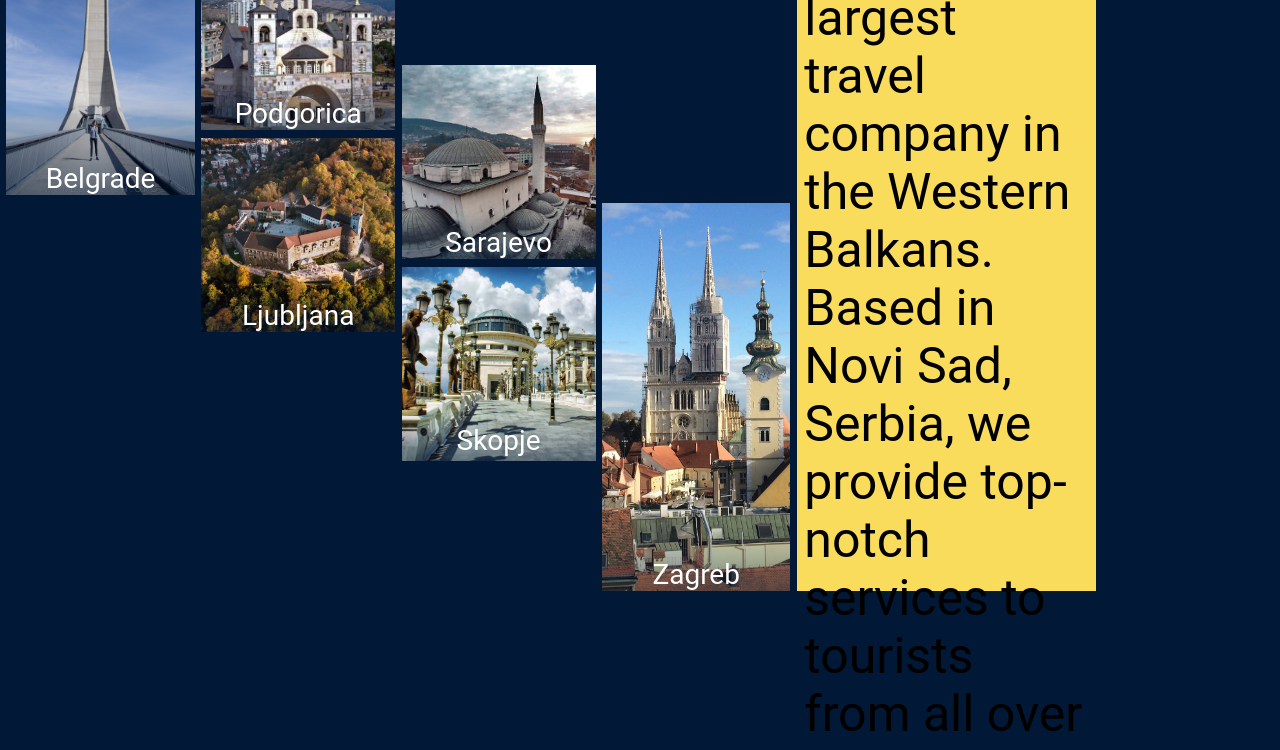
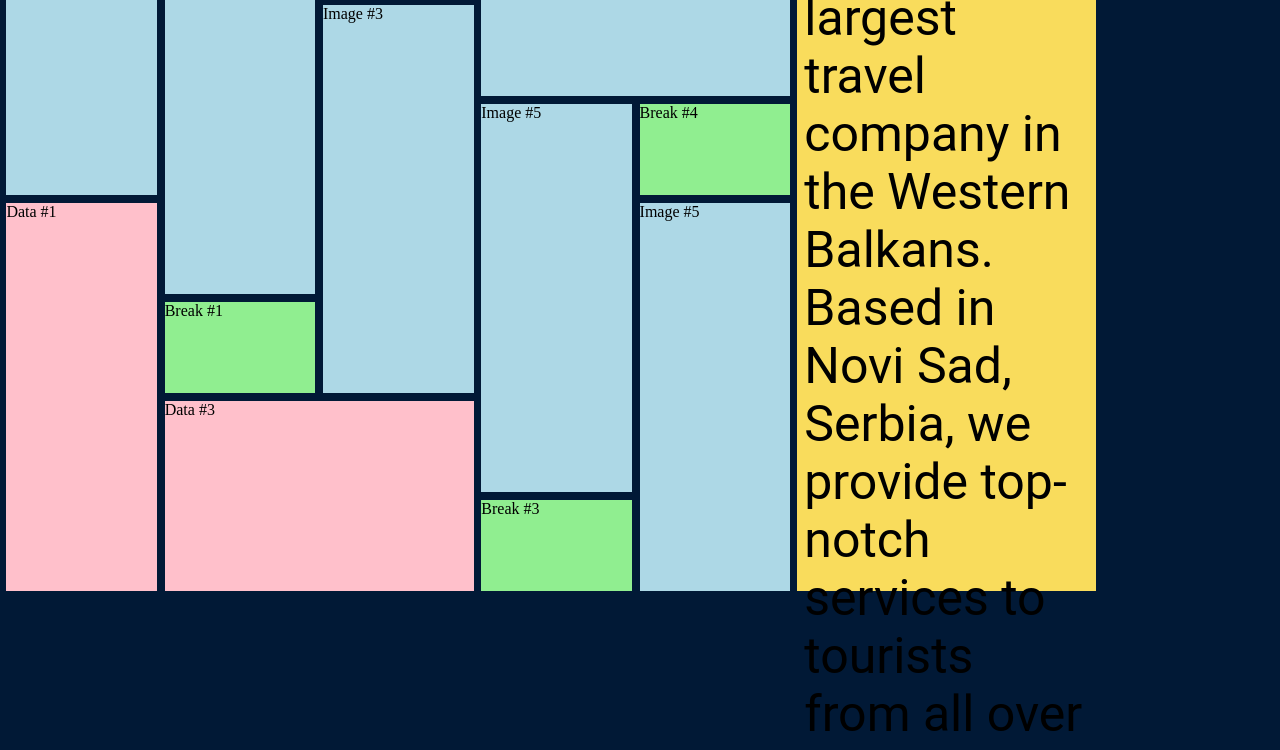
Before and after one commit to Sibdroid/travel-website, a plain HTML site: page index.html in a window 1280 px wide. Shown: the part 201-951 px from the top of the page. Drawn offline with Linux system fonts and the light colour scheme.

Commit message:
feat: remake grid

```diff
--- a/index.html
+++ b/index.html
@@ -9,29 +9,44 @@
 <body>
     <div class="container">
         <div class="wrapper">
-            <div>
-                <img src="images/Avala_Tower.jpg">
-                <span>Belgrade</span>
+            <div class="image">
+                Image #1
             </div>
-            <div class="short">
-                <img src="images/Saborni-hram-Hristovog-Vaskrsenja-Podgorica_fs.jpg">
-                <span>Podgorica</span>
+            <div class="data">
+                Data #1
             </div>
-            <div class="short">
-                <img src="images/Ljubljana-Castle-3.jpg">
-                <span>Ljubljana</span>
+            <div class="data">
+                Data #2
             </div>
-            <div class="short">
-                <img src="images/dzamija-u-sarajevu.jpg">
-                <span>Sarajevo</span>
+            <div class="image">
+                Image #2
             </div>
-            <div class="short">
-                <img src="images/100f1f000001gq9j7956F.jpg">
-                <span>Skopje</span>
+            <div class="break">
+                Break #1
             </div>
-            <div>
-                <img src="images/Zagreb_Cathedral_2020.jpg">
-                <span>Zagreb</span>
+            <div class="break">
+                Break #2
+            </div>
+            <div class="image">
+                Image #3
+            </div>
+            <div class="data">
+                Data #3
+            </div>
+            <div class="image">
+                Image #4
+            </div>
+            <div class="image">
+                Image #5
+            </div>
+            <div class="break">
+                Break #3
+            </div>
+            <div class="break">
+                Break #4
+            </div>
+            <div class="image">
+                Image #5
             </div>
         </div>
         <div class="info">
--- a/style.css
+++ b/style.css
@@ -13,79 +13,88 @@ body {
 
 .wrapper {
     display: grid;
-    grid-template-columns: repeat(4, 1fr);
-    grid-template-rows: repeat(2, 1fr);
-    grid-gap: 0.5vh 0.5vw;
+    grid-template-columns: repeat(40, 1fr);
+    grid-template-rows: repeat(40, 1fr);
     height: 98vh;
     aspect-ratio: 1 / 1;
+    grid-gap: 7.5px;
 }
 
-.wrapper * {
-    position: relative;
+.wrapper .image {
+    background-color: lightblue;
 }
 
-.wrapper * img {
-    height: 100%;
-    width: 100%;
-    object-fit: cover;
-    position: absolute;
-    mask-image: linear-gradient(0deg, #00000077 0%, #ffffffff 25%);
-    -webkit-mask-image: linear-gradient(0deg, #00000077 0%, #ffffffff 25%);
+.wrapper .data {
+    background-color: pink;
 }
 
-.wrapper * span {
-    font-family: 'Roboto', sans-serif;
-    font-size: 28px;
-    color: white;
-    position: absolute;
-    top: 100%;
-    left: 50%;
-    transform: translate(-50%, -100%);
-}
-
-.wrapper .short{
-    aspect-ratio: 1 / 1;
-    width: 24.25vh;
+.wrapper .break {
+    background-color: lightgreen;
 }
 
 .wrapper div:nth-of-type(1) {
-    grid-row: 1 / 3;
-    grid-column: 1 / 2;
-    height: 48.5vh;
-}
-
-.wrapper div:nth-of-type(2), .wrapper div:nth-of-type(3) {
-    grid-column: 2 / 3;
+    grid-column: 1 / 9;
+    grid-row: 1 / 21;
 }
 
 .wrapper div:nth-of-type(2) {
-    margin-top: 16.15vh;
+    grid-column: 1 / 9;
+    grid-row: 21 / 41;
 }
 
 .wrapper div:nth-of-type(3) {
-    margin-top: -15.65vh;
+    grid-column: 9 / 25;
+    grid-row: 1 / 6;
 }
 
 .wrapper div:nth-of-type(4) {
-    grid-row: 1 / 2;
-    grid-column: 3 / 4;
-    margin-top: 32.3vh;
+    grid-column: 9 / 17;
+    grid-row : 6 / 26;
 }
 
-.wrapper div:nth-of-type(5) img{
-    margin-top: 0.5vh;
-    object-position: 26%;
+.wrapper div:nth-of-type(5) {
+    grid-column: 9 / 17;
+    grid-row: 26 / 31;
 }
 
 .wrapper div:nth-of-type(6) {
-    grid-row: 1 / 3;
-    grid-column: 4 / 5;
-    height: 48.5vh;
-    margin-top: 49.5vh;
+    grid-column: 17 / 25;
+    grid-row: 6 / 11;
 }
 
-.wrapper div:nth-of-type(6) img {
-    object-position: 37%;
+.wrapper div:nth-of-type(7) {
+    grid-column: 17 / 25;
+    grid-row: 11 / 31;
+}
+
+.wrapper div:nth-of-type(8) {
+    grid-column: 9 / 25;
+    grid-row: 31 / 41;
+}
+
+.wrapper div:nth-of-type(9) {
+    grid-column: 25 / 41;
+    grid-row: 1 / 16;
+}
+
+.wrapper div:nth-of-type(10) {
+    grid-column: 25 / 33;
+    grid-row: 16 / 36;
+}
+
+.wrapper div:nth-of-type(11) {
+    grid-column: 25 / 33;
+    grid-row: 36 / 41;
+}
+
+.wrapper div:nth-of-type(12) {
+    grid-column: 33 / 41;
+    grid-row: 16 / 21;
+}
+
+.wrapper div:nth-of-type(13) {
+    grid-column: 33 / 41;
+    grid-row: 21 / 41;
 }
 
 .info {
```
